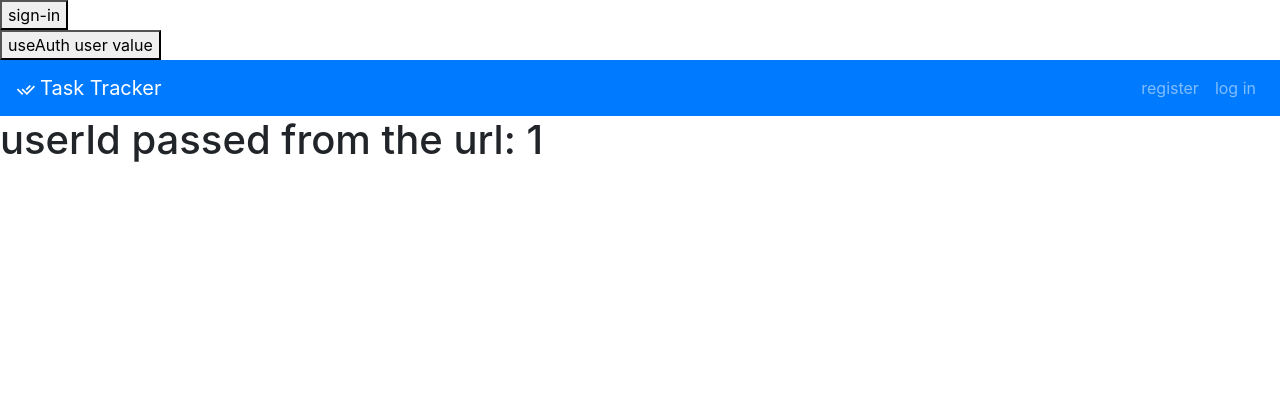
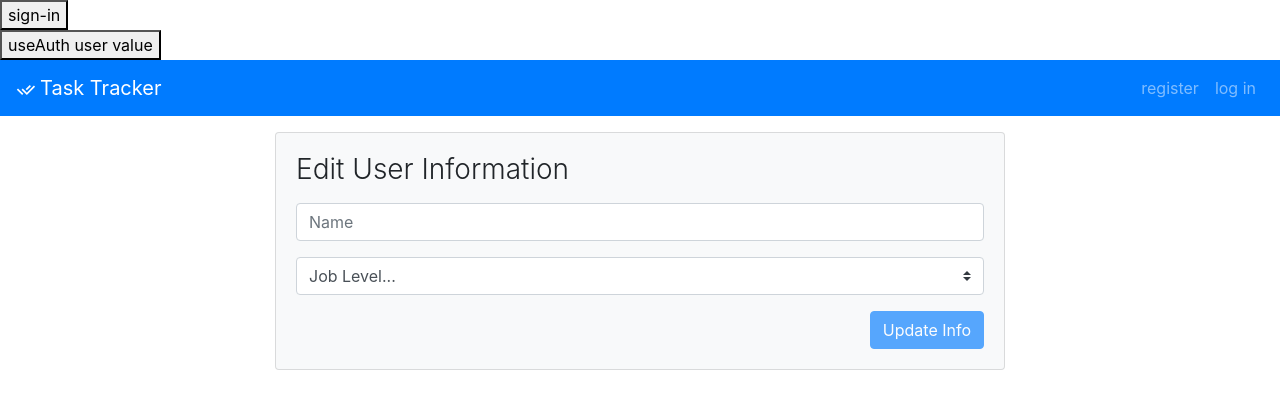
Before and after one commit to zkiu/Task-Tracker, a React (Create React App) app: page /editUser/1 in a window 1280 px wide. Shown: the top 408 px of the page. Built offline with nearby package versions, Linux system fonts and the light colour scheme; no server answers; the database is empty; sample sign-in values are in the browser's storage.

Commit message:
add function to edit existing users

```diff
--- a/src/pages/EditUserPage.js
+++ b/src/pages/EditUserPage.js
@@ -1,7 +1,149 @@
-import {useParams} from '@reach/router' // -- gets the dynamic segment directly from the url instead of being passed as a prop. useful because we are using the middleware ProtectedRoute
+import React, {useEffect, useState} from 'react'
+import {useParams} from '@reach/router' // -- NOTE gets the dynamic segment directly from the url instead of being passed as a prop. useful because we are using the middleware ProtectedRoute
+import {getUserInfo} from '../services/user/getUserInfo'
+import {updateUserInfo} from '../services/user/updateUserInfo'
+import ErrorForm from '../components/ErrorForm'
 
-function EditUserPage() {
-	return <h1>userId passed from the url: {useParams().userId}</h1>
+export default function EditUserPage() {
+	// -- user id to be modified is taken from the url
+	// *** this means that any log-in user can modify other users as long as they have the id. TODO: set restrictions based on jobLevel
+	const userId = useParams().userId
+
+	// *** adding an email and password update feature means accessing firebase.auth(). This project will just stick with just database changes for now (firestore)
+	// -- updating the jobLevel will change access right to the app
+	const [existingData, setExistingData] = useState({
+		name: '',
+		jobLevel: '',
+	})
+	const [newData, setNewData] = useState({
+		name: '',
+		jobLevel: '',
+	})
+	const [errorMessage, setErrorMessage] = useState(null)
+
+	// -- initial load of existing user information on mount of component
+	useEffect(() => {
+		async function loadUserData(userId) {
+			const userObj = await getUserInfo(userId)
+			setExistingData({name: userObj.name, jobLevel: userObj.jobLevel})
+			setNewData({name: userObj.name, jobLevel: userObj.jobLevel})
+		}
+		loadUserData(userId)
+	}, [])
+
+	// -- check if the user changed the initial information
+	useEffect(() => {
+		const buttonRef = document.querySelector('#submitButton')
+		if (
+			newData.name === existingData.name &&
+			newData.jobLevel === existingData.jobLevel
+		) {
+			// -- assigned the 'disabled' attribute to the button element
+			buttonRef.attributes.setNamedItem(document.createAttribute('disabled'))
+		} else {
+			if (buttonRef.hasAttribute('disabled')) {
+				buttonRef.attributes.removeNamedItem('disabled')
+			}
+		}
+	}, [newData])
+
+	function handleChange(e) {
+		setNewData({
+			...newData,
+			[e.target.name]: e.target.value,
+		})
+	}
+
+	async function handleSubmit(e) {
+		e.preventDefault()
+		let ObjToBeSaved = {name: newData.name, jobLevel: newData.jobLevel}
+
+		let result = await updateUserInfo(userId, ObjToBeSaved)
+
+		if (result) {
+			alert('record updated') // **** modal/toast that update has been saved
+			setExistingData(ObjToBeSaved)
+
+			// -- disable the submit button again since the new changes have been saved
+			const buttonRef = document.querySelector('#submitButton')
+			buttonRef.attributes.setNamedItem(document.createAttribute('disabled'))
+		} else {
+			setErrorMessage('Trouble updating the information. Please try again.')
+		}
+	}
+
+	return (
+		<form className="mt-3" onSubmit={handleSubmit}>
+			<div className="container">
+				<div className="row justify-content-center">
+					<div className="col-lg-8">
+						<div className="card bg-light">
+							<div className="card-body">
+								<h3 className="font-weight-light mb-3">
+									Edit User Information
+								</h3>
+								<div className="form-row">
+									{errorMessage ? (
+										<ErrorForm errorMessage={errorMessage} />
+									) : null}
+									<section className="col-sm-12 form-group">
+										<label
+											className="form-control-label sr-only"
+											htmlFor="name"
+										>
+											Name
+										</label>
+										<input
+											className="form-control"
+											type="text"
+											id="name"
+											placeholder="Name"
+											name="name"
+											required
+											value={newData.name}
+											onChange={handleChange}
+										/>
+									</section>
+								</div>
+								<div className="form-row">
+									<section className="col-sm-12 form-group">
+										<label
+											className="form-control-label sr-only"
+											htmlFor="name"
+										>
+											Job Level
+										</label>
+										<select
+											className="custom-select"
+											name="jobLevel"
+											id="jobLevel"
+											value={newData.jobLevel}
+											onChange={handleChange}
+											required
+										>
+											{/* Form is prevented from being submitted when the job level is not selecetd thanks to the 'required' property above and the value='' below  */}
+											<option defaultValue value="">
+												Job Level...
+											</option>
+											<option value="L1">L1: General Employee</option>
+											<option value="L2">L2: Supervisor</option>
+										</select>
+									</section>
+								</div>
+								<div className="form-group text-right mb-0">
+									<button
+										id="submitButton"
+										className="btn btn-primary"
+										type="submit"
+									>
+										Update Info
+									</button>
+								</div>
+							</div>
+						</div>
+					</div>
+				</div>
+			</div>
+		</form>
+	)
 }
-
-export default EditUserPage
--- /dev/null
+++ b/src/services/user/updateUserInfo.js
@@ -0,0 +1,13 @@
+import firebase from 'firebase/app'
+const db = firebase.firestore()
+
+// *** Note that it won't resolve while offlined. Need to handle this situation
+export const updateUserInfo = async (userId, ObjToBeSaved) => {
+	try {
+		const docReference = db.collection('users').doc(userId)
+		await docReference.update(ObjToBeSaved)
+		return true
+	} catch (error) {
+		return false
+	}
+}
```
